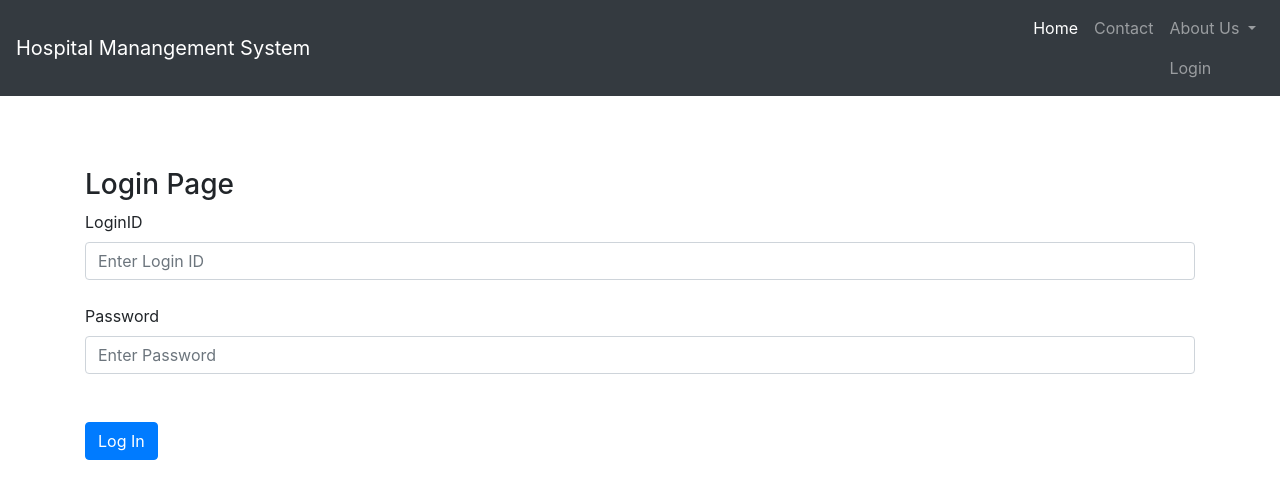
After one commit to manassharma158/Hospital-Database-Management-System, a Flask app: page /login in a window 1280 px wide. The commit adds this page. Shown: the top 499 px of the page. Run offline with Flask 2, Linux system fonts and the light colour scheme; some libraries are stand-ins or nearby versions.

Commit message:
DONE: Admin Login

```diff
--- a/hospital_dbms/main.py
+++ b/hospital_dbms/main.py
@@ -1,4 +1,4 @@
-from flask import Flask, render_template, redirect, url_for, request
+from flask import Flask, render_template, redirect, url_for, request, session
 from flask_mysqldb import MySQL
 
 app = Flask(__name__)
@@ -16,7 +16,7 @@ mysql = MySQL(app)
 
 @app.route('/')
 def index():
-    return render_template('index.html')
+    return render_template('index.html', msg='HOME')
 
 @app.route('/employees')
 def employees():
@@ -160,6 +160,45 @@ def admin_index():
 def staff_index():
 	return render_template('staff_index.html')
 
+# Admin Login Functionality
+
+@app.route('/login', methods =['GET', 'POST'])
+def login():
+    msg = ''
+    if request.method == 'POST' and 'login_id' in request.form and 'password' in request.form:
+        username = request.form['login_id']
+        password = request.form['password']
+        access_level = 'Admin'
+        print(username, password)
+        cur = mysql.connection.cursor()
+        cur.execute('SELECT * FROM users WHERE login_id = %s AND password = %s AND access_level= %s', (username, password, access_level))
+        account = cur.fetchone()
+        if account:
+            print(session)
+            session['loggedin'] = True
+            print(account)
+            print(session)
+            # session['id'] = account['id']
+            # session['username'] = account['name']
+            msg = 'Logged in'
+            print("SUCCESS!")
+            return redirect(url_for('index'))
+        else:
+            msg = 'Incorrect LoginID or Password!'
+            print("FAIL")
+    return render_template('login.html', msg = msg)
+
+@app.route('/logout')
+def logout():
+    session.pop('loggedin', None)
+    # session.pop('id', None)
+    # session.pop('username', None)
+    return redirect(url_for('index'))
 
 if __name__ == '__main__':
+    app.secret_key = 'super secret key'
+    # app.config['SESSION_TYPE'] = 'filesystem'
+
+    # sess.init_app(app)
+
     app.run(debug=True)
--- a/hospital_dbms/templates/base.html
+++ b/hospital_dbms/templates/base.html
@@ -17,6 +17,8 @@
     <script src="https://cdn.jsdelivr.net/npm/bootstrap@4.6.0/dist/js/bootstrap.bundle.min.js" integrity="sha384-Piv4xVNRyMGpqkS2by6br4gNJ7DXjqk09RmUpJ8jgGtD7zP9yug3goQfGII0yAns" crossorigin="anonymous"></script>
 
     <meta charset="utf-8">
+
+    <title>IITPKD-Hospital</title>
 
   </head>
 
@@ -42,6 +44,24 @@
           <a class="nav-link dropdown-toggle" href="#" id="navbarScrollingDropdown" role="button" data-toggle="dropdown" aria-expanded="false">
             About Us
           </a>
+
+       {% if session['loggedin'] %}
+
+      <li class="nav-item">
+      	<a class="nav-link" href="/logout" id="" role="button" data-toggle="" aria-expanded="false">
+      		Logout
+      	</a>
+
+      {% else %}
+
+      <a class="nav-link" href="/login" id="" role="button" data-toggle="" aria-expanded="false">
+      	Login
+      </a>
+
+      {% endif %}
+
+
+
 	  </li>
 
       </ul>
@@ -51,6 +71,6 @@
 
     {% block content %}
 
-    {% endblock %}
+    {% endblock content %}
   </body>
 </html>
--- /dev/null
+++ b/hospital_dbms/templates/login.html
@@ -0,0 +1,27 @@
+{% extends 'base.html' %}
+
+{% block content %}
+
+<div class='container'>
+              </br></br></br>
+
+     {% if msg == 'Incorrect LoginID or Password!' %}
+     <div class="alert alert-danger">{{ msg }}</div>
+     {% endif %}
+
+     <h3>Login Page</h3>
+     <form method="POST" action='/login'>
+
+     <label for="loginid">LoginID</label>
+     <input type="text" class="form-control" id="loginid" name='login_id' placeholder="Enter Login ID" >
+
+<br>
+     <label for="password">Password</label>
+     <input type="password" class="form-control" id="name" name='password' placeholder="Enter Password" >
+    </br></br>
+
+     <input type="submit" value='Log In' class="btn btn-primary">
+
+ </div>
+
+{% endblock %}
```
Also changed, not shown: hospital_dbms/templates/admin_index.html (+14 -0 lines), hospital_dbms/templates/index.html (+4 -3 lines).
